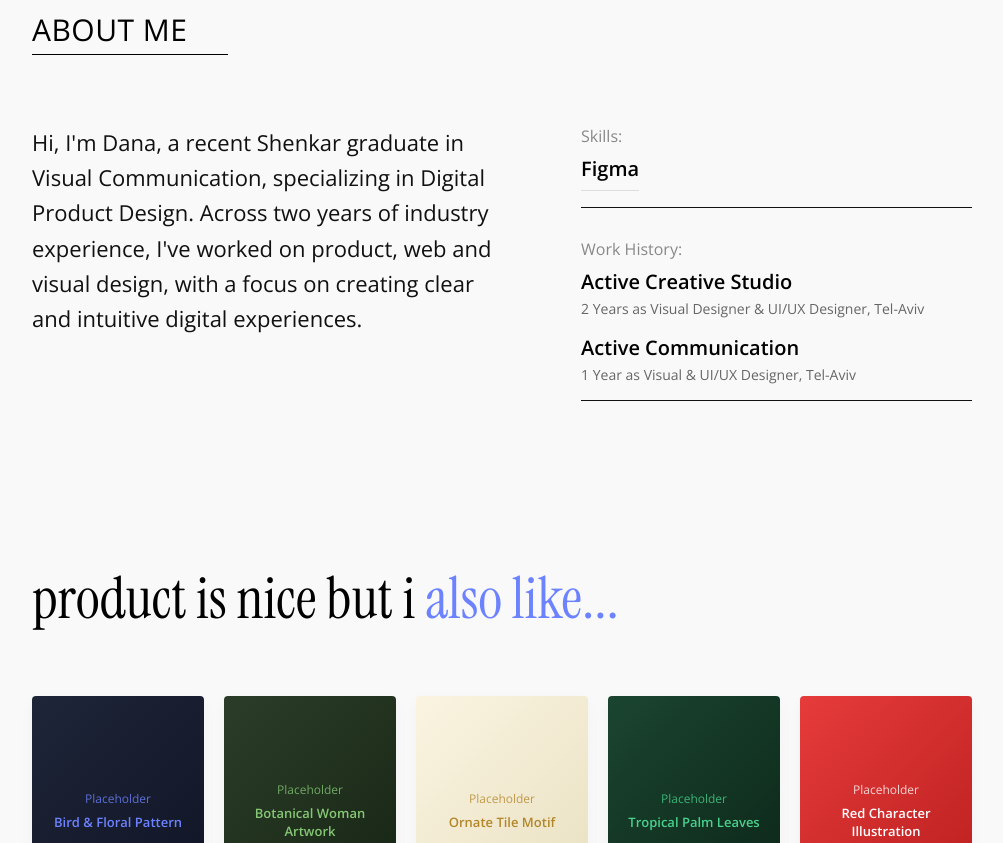
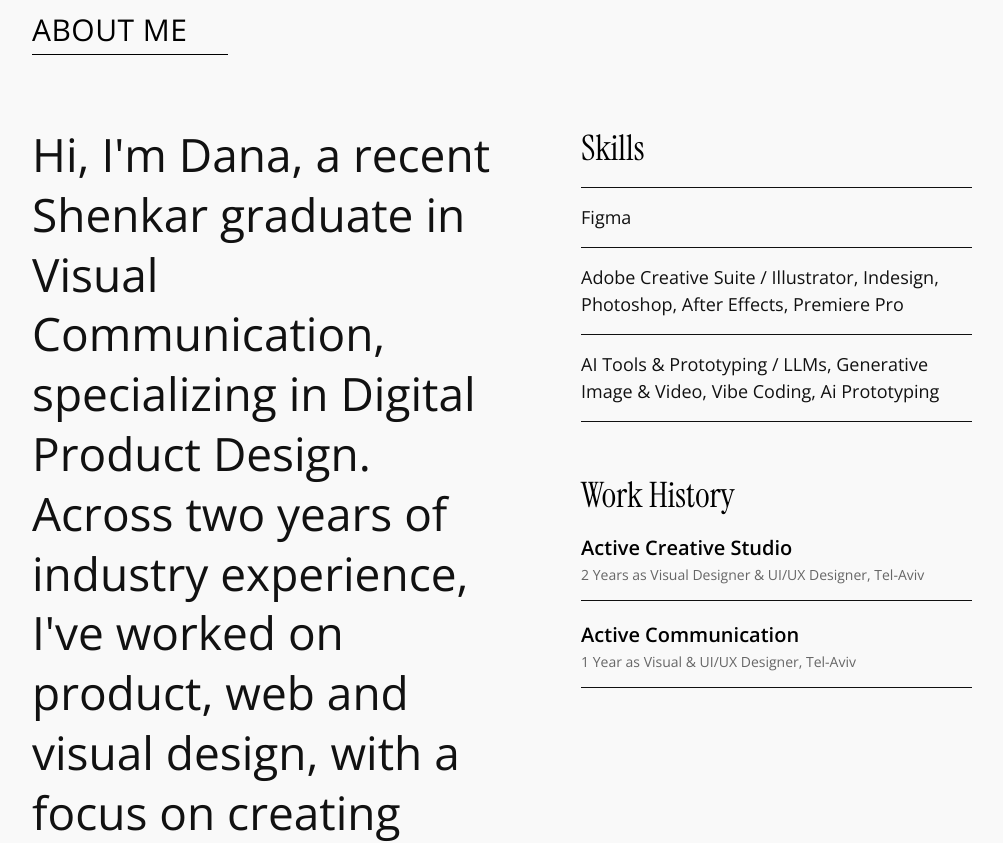
Before and after one commit to dana284x/portfolio-dana-2026, a React (Vite) app: page / in a window 1280 px wide. Shown: the part 2720-3563 px from the top of the page, without its empty margins (138-1141 px from the left). Built offline with nearby package versions, Linux system fonts and the light colour scheme.

Commit message:
Update About me section typography and skills list

```diff
--- a/src/components/AboutSection.jsx
+++ b/src/components/AboutSection.jsx
@@ -18,22 +18,30 @@ export default function AboutSection() {
         </div>
 
         <div className="resume-details">
-          <div className="resume-group">
-            <div className="resume-group-title">Skills:</div>
-            <div className="resume-item-name" style={{ borderBottom: '1px solid #ddd', paddingBottom: '8px', display: 'inline-block' }}>
-              Figma
-            </div>
+          <div className="skills-section">
+            <h3 className="skills-title">Skills</h3>
+            <ul className="skills-list">
+              <li className="skill-item">Figma</li>
+              <li className="skill-item">
+                Adobe Creative Suite / Illustrator, Indesign, Photoshop, After Effects, Premiere Pro
+              </li>
+              <li className="skill-item">
+                AI Tools & Prototyping / LLMs, Generative Image & Video, Vibe Coding, Ai Prototyping
+              </li>
+            </ul>
           </div>
 
-          <div className="resume-group">
-            <div className="resume-group-title">Work History:</div>
-            <div style={{ marginBottom: '16px' }}>
-              <div className="resume-item-name">Active Creative Studio</div>
-              <div className="resume-item-sub">2 Years as Visual Designer & UI/UX Designer, Tel-Aviv</div>
-            </div>
-            <div>
-              <div className="resume-item-name">Active Communication</div>
-              <div className="resume-item-sub">1 Year as Visual & UI/UX Designer, Tel-Aviv</div>
+          <div className="work-history-section">
+            <h3 className="work-history-title">Work History</h3>
+            <div className="work-history-list">
+              <div className="work-history-item">
+                <div className="work-company">Active Creative Studio</div>
+                <div className="work-role">2 Years as Visual Designer & UI/UX Designer, Tel-Aviv</div>
+              </div>
+              <div className="work-history-item">
+                <div className="work-company">Active Communication</div>
+                <div className="work-role">1 Year as Visual & UI/UX Designer, Tel-Aviv</div>
+              </div>
             </div>
           </div>
         </div>
--- a/src/index.css
+++ b/src/index.css
@@ -438,9 +438,10 @@ body {
 
 .about-bio {
   font-family: var(--font-sans);
-  font-size: var(--fs-22);
-  line-height: 1.6;
+  font-size: 46px;
+  line-height: 1.3;
   color: #111111;
+  font-weight: 400;
 }
 
 .resume-details {
@@ -449,25 +450,55 @@ body {
   gap: 30px;
 }
 
-.resume-group {
-  border-bottom: 1px solid #111111;
-  padding-bottom: 16px;
+.skills-title,
+.work-history-title {
+  font-family: var(--font-serif-display);
+  font-size: 35px;
+  font-weight: 400;
+  color: var(--color-text);
+  margin-bottom: 16px;
 }
 
-.resume-group-title {
-  font-size: 16px;
-  font-weight: 400;
-  color: #888888;
-  margin-bottom: 8px;
+.skills-list {
+  list-style: none;
+  display: flex;
+  flex-direction: column;
+  margin-bottom: 20px;
 }
 
-.resume-item-name {
+.skill-item {
+  font-family: var(--font-sans);
+  font-size: 18px;
+  line-height: 1.5;
+  color: #111111;
+  padding: 16px 0;
+  border-bottom: 1px solid #111111;
+}
+
+.skill-item:first-child {
+  border-top: 1px solid #111111;
+}
+
+.work-history-list {
+  display: flex;
+  flex-direction: column;
+  gap: 20px;
+}
+
+.work-history-item {
+  padding-bottom: 16px;
+  border-bottom: 1px solid #111111;
+}
+
+.work-company {
+  font-family: var(--font-sans);
   font-size: 20px;
   font-weight: 600;
   color: var(--color-text);
 }
 
-.resume-item-sub {
+.work-role {
+  font-family: var(--font-sans);
   font-size: 14px;
   color: #666666;
   margin-top: 4px;
```
